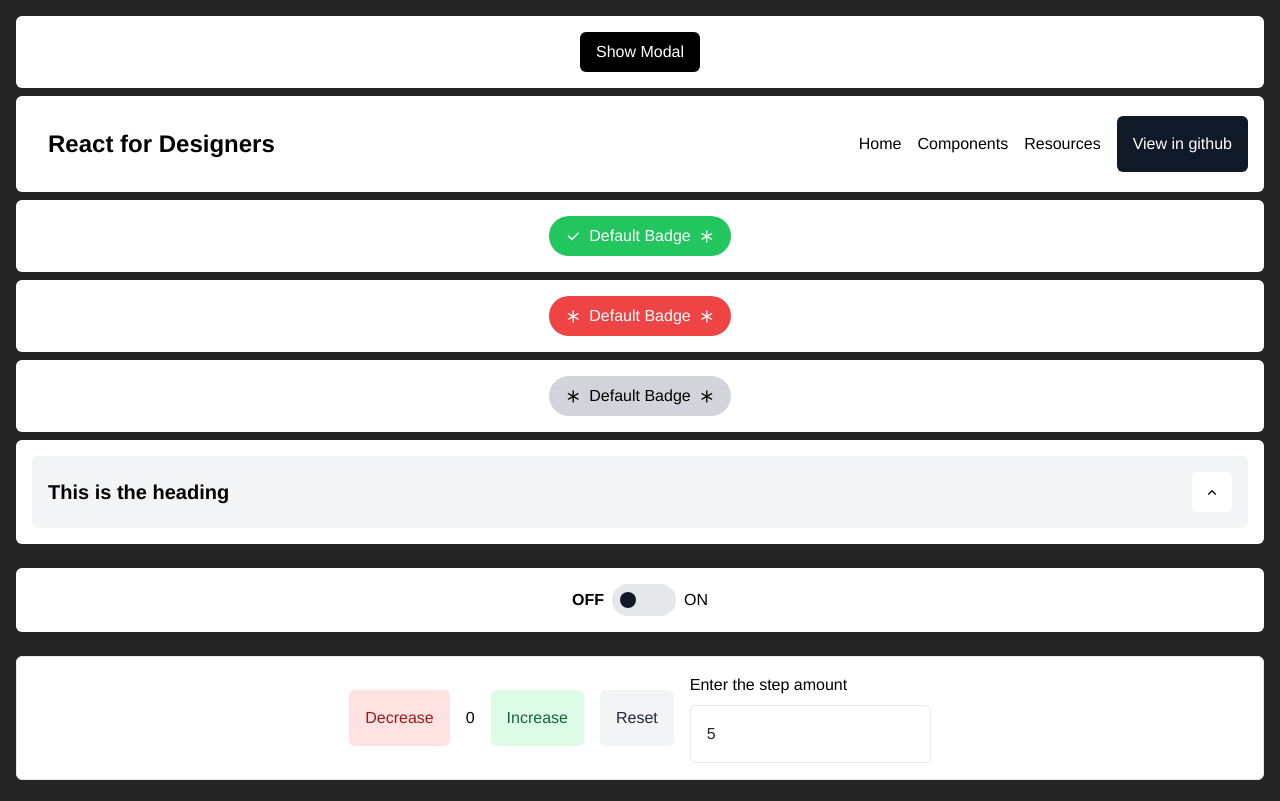
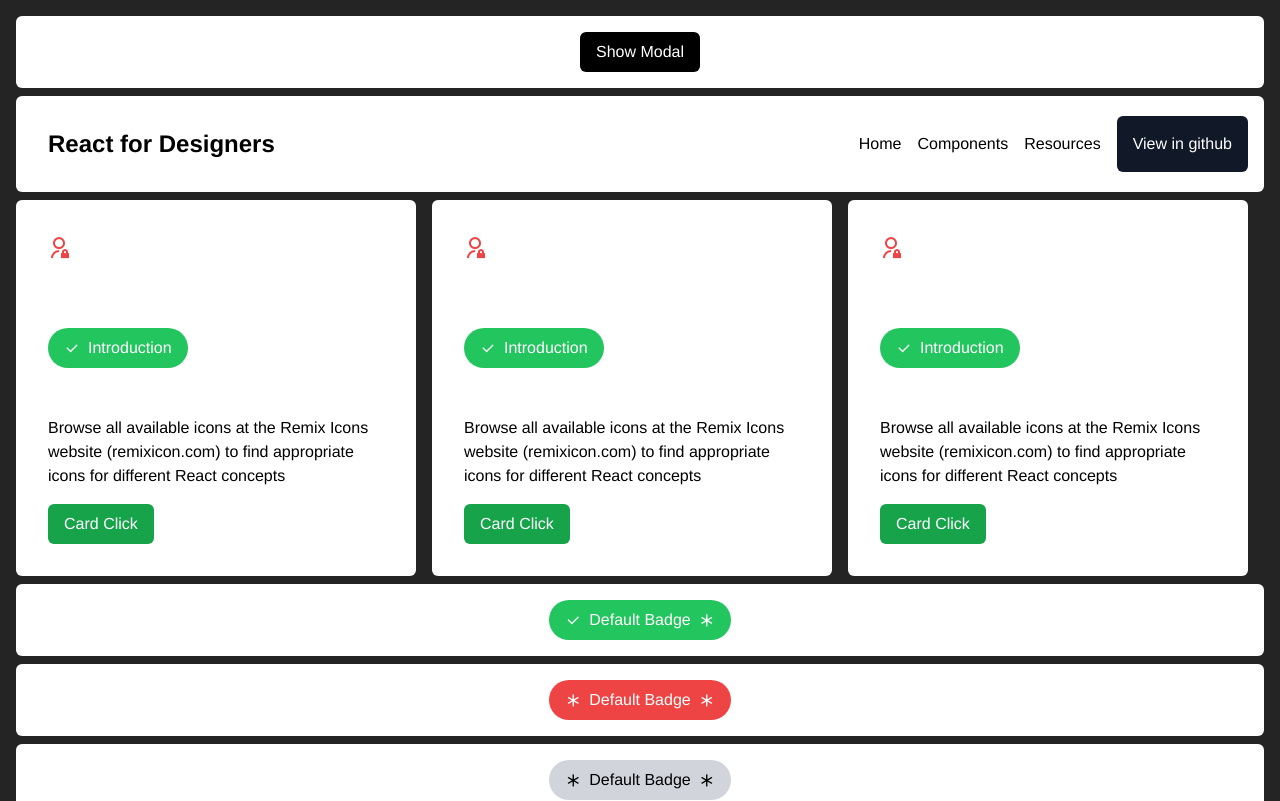
Before and after one commit to saikrishnacelupuri/react-for-designers, a React (Vite) app: page / in a window 1280 px wide. Shown: the top 801 px of the page. Built offline with nearby package versions, Linux system fonts and the light colour scheme.

Commit message:
updated badge in cards

```diff
--- a/src/App.jsx
+++ b/src/App.jsx
@@ -20,6 +20,12 @@ function App() {
     <div className='flex flex-col gap-2'>
     <Modal/>
     <Header/>
+    <div className='flex flex-row gap-4'>
+    <ConceptCard/>
+    <ConceptCard/>
+    <ConceptCard/>
+
+    </div>
     <Badge text="Default Badge" variant="positive" iconBefore="ri-check-line" iconAfter="ri-asterisk"/>
     <Badge text="Default Badge" variant="negative" iconBefore="ri-asterisk" iconAfter="ri-asterisk"/>
     <Badge text="Default Badge" iconBefore="ri-asterisk" iconAfter="ri-asterisk"/>
--- a/src/components/ConceptCard.jsx
+++ b/src/components/ConceptCard.jsx
@@ -1,4 +1,5 @@
 import Button from "./Button";
+import Badge from "./Badge";
 
 
 function ConceptCard(props)
@@ -8,13 +9,20 @@ function ConceptCard(props)
     <div className="bg-white w-[400px] p-8 text-black rounded-md flex flex-col gap-12">
       <i className="ri-admin-line text-2xl text-red-500"></i>
 
-      <div className="flex flex-col gap-4">
+      <div
+      className="items-start flex flex-col gap-4">
+       <Badge
+       text="Introduction"
+       variant="positive"
+       iconBefore="ri-check-line"/>
+
         <h1 className="text-2xl font-semibold">{props.title}</h1>
         <p>
           Browse all available icons at the Remix Icons website (remixicon.com)
           to find appropriate icons for different React concepts
         </p>
-        <Button text="Card Click"/>
+        <Button text="Card Click"
+        className="bg-green-600 hover:bg-green-900 rounded-md px-4 py-2 text-white"/>
       </div>
     </div>
   );
```
